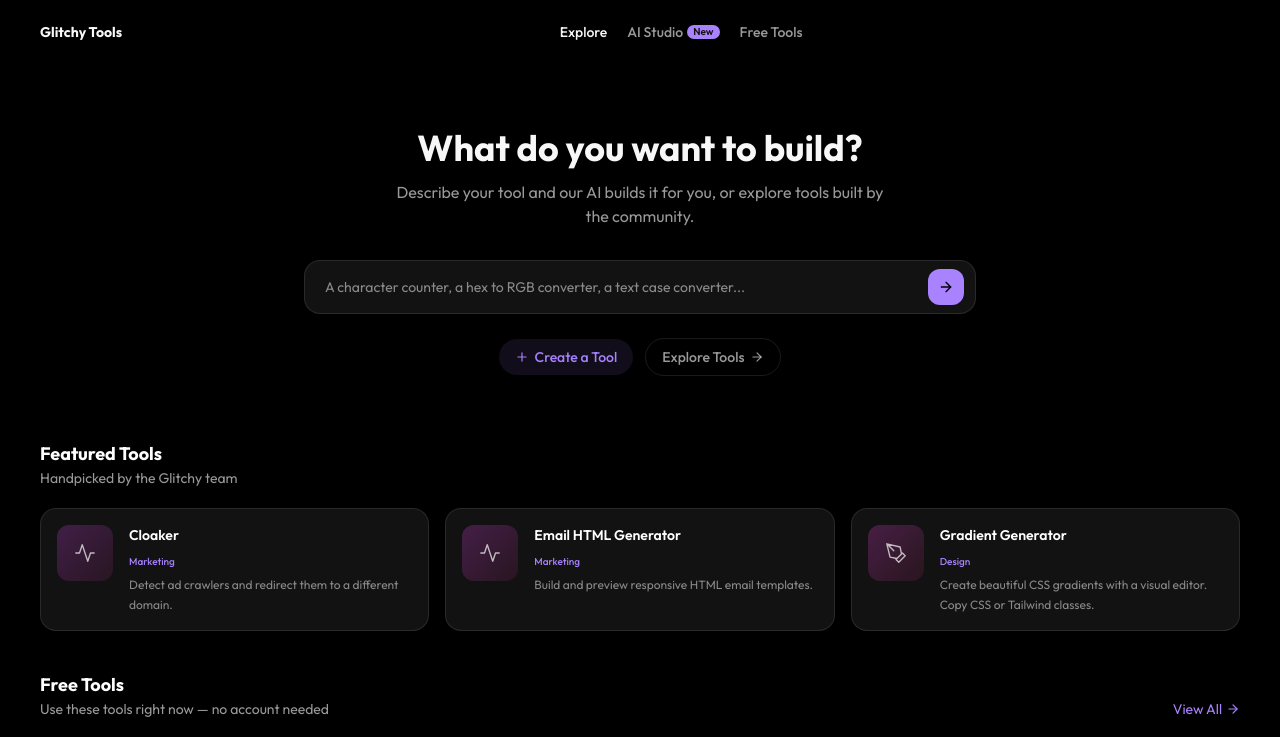
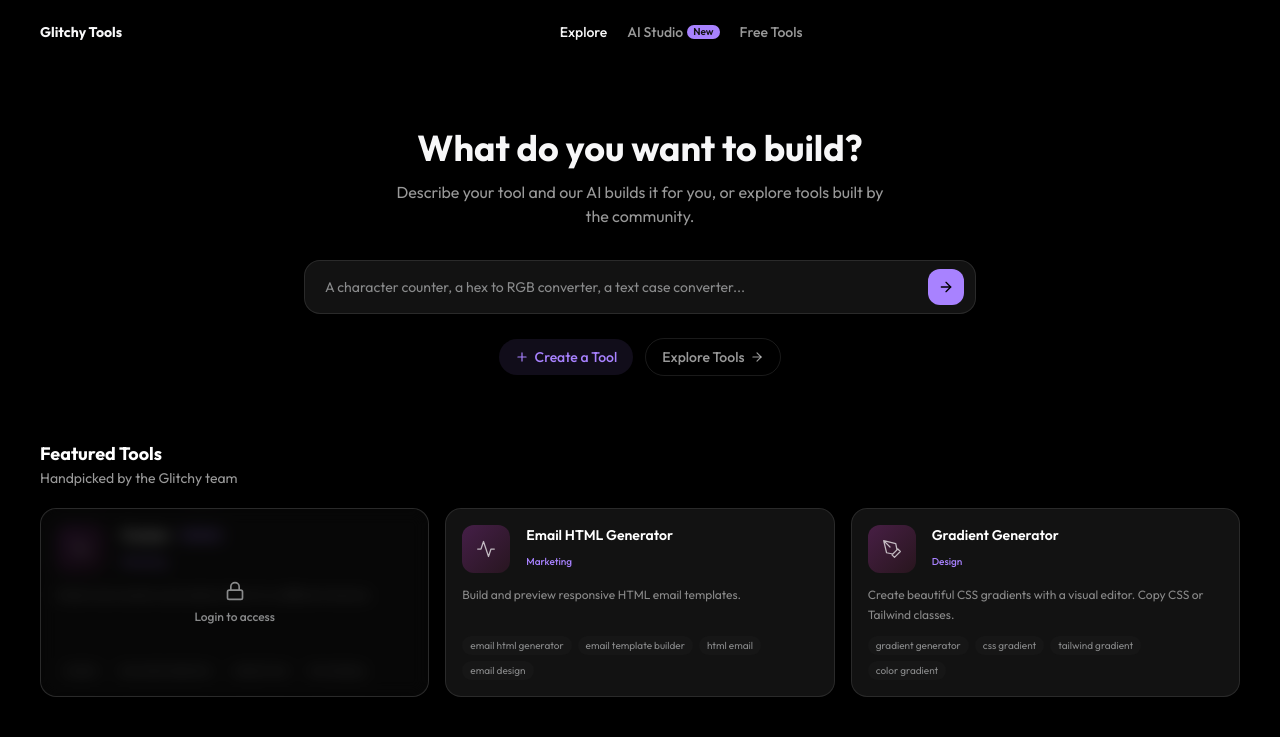
Before and after one commit to glitchy-tools/glitchy-tools-frontend, a Vue app: page / in a window 1280 px wide. Shown: the top 737 px of the page. Built offline with nearby package versions, Linux system fonts and the light colour scheme.

Commit message:
Added tags and revamped tool cards

```diff
--- a/src/components/ToolCard.vue
+++ b/src/components/ToolCard.vue
@@ -1,21 +1,43 @@
 <script setup lang="ts">
+import { computed } from 'vue'
 import type { ToolEntry } from '@/types'
 import { categoryIcons, gradientFromSlug } from '@/lib/tools'
 
-defineProps<{ tool: ToolEntry }>()
+const props = defineProps<{ tool: ToolEntry }>()
+
+const isAuthenticated = computed(() => !!localStorage.getItem('glitchy_token'))
+const isLocked = computed(() => props.tool.meta.exclusive && !isAuthenticated.value)
 </script>
 
 <template>
-  <a
-    :href="`/tools/${tool.meta.slug}`"
-    class="flex gap-4 rounded-2xl bg-bg-card border border-border-card p-4 hover:border-white/15 transition-all hover:shadow-lg hover:shadow-black/20"
+  <component
+    :is="isLocked ? 'div' : 'a'"
+    v-bind="isLocked ? {} : { href: `/tools/${tool.meta.slug}` }"
+    class="relative flex flex-col rounded-2xl bg-bg-card border border-border-card p-4 transition-all"
+    :class="isLocked
+      ? 'cursor-not-allowed'
+      : 'hover:border-white/15 hover:shadow-lg hover:shadow-black/20'"
   >
+    <!-- Blur overlay for locked tools -->
     <div
-      class="h-14 w-14 shrink-0 rounded-xl flex items-center justify-center"
+      v-if="isLocked"
+      class="absolute inset-0 rounded-2xl backdrop-blur-sm bg-bg-primary/60 flex flex-col items-center justify-center z-10"
+    >
+      <svg xmlns="http://www.w3.org/2000/svg" width="20" height="20" viewBox="0 0 24 24" fill="none" stroke="currentColor" stroke-width="2" stroke-linecap="round" stroke-linejoin="round" class="text-text-muted mb-2">
+        <rect width="18" height="11" x="3" y="11" rx="2" ry="2" />
+        <path d="M7 11V7a5 5 0 0 1 10 0v4" />
+      </svg>
+      <span class="text-xs font-medium text-text-muted">Login to access</span>
+    </div>
+
+    <!-- Top row: icon + info -->
+    <div class="flex gap-4 mb-3">
+      <div
+        class="h-12 w-12 shrink-0 rounded-xl flex items-center justify-center"
         :style="{ background: gradientFromSlug(tool.meta.slug) }"
       >
         <svg
-        xmlns="http://www.w3.org/2000/svg" width="22" height="22" viewBox="0 0 24 24"
+          xmlns="http://www.w3.org/2000/svg" width="20" height="20" viewBox="0 0 24 24"
           fill="none" stroke="currentColor" stroke-width="1.5" stroke-linecap="round" stroke-linejoin="round"
           class="text-white/70"
         >
@@ -23,9 +45,26 @@
         </svg>
       </div>
       <div class="flex-1 min-w-0">
-      <h3 class="text-sm font-semibold text-white mb-0.5">{{ tool.meta.name }}</h3>
-      <span class="inline-block text-[10px] font-medium text-accent-lime mb-1.5">{{ tool.meta.category }}</span>
-      <p class="text-xs text-text-tertiary leading-relaxed line-clamp-2">{{ tool.meta.description }}</p>
+        <div class="flex items-center gap-1.5 mb-0.5">
+          <h3 class="text-sm font-semibold text-white">{{ tool.meta.name }}</h3>
+          <span v-if="tool.meta.exclusive" class="text-[9px] font-semibold text-accent-lime bg-accent-lime/10 px-1.5 py-0.5 rounded-full">Exclusive</span>
         </div>
-  </a>
+        <span class="text-[10px] font-medium text-accent-lime">{{ tool.meta.category }}</span>
+      </div>
+    </div>
+
+    <!-- Description -->
+    <p class="text-xs text-text-tertiary leading-relaxed mb-3">{{ tool.meta.description }}</p>
+
+    <!-- Tags from SEO keywords -->
+    <div class="flex flex-wrap gap-1.5 mt-auto">
+      <span
+        v-for="tag in tool.meta.seo.keywords.slice(0, 4)"
+        :key="tag"
+        class="text-[10px] text-text-muted bg-bg-surface px-2 py-0.5 rounded-full"
+      >
+        {{ tag }}
+      </span>
+    </div>
+  </component>
 </template>
```
Lines whose indentation alone changed are shown as unchanged.
